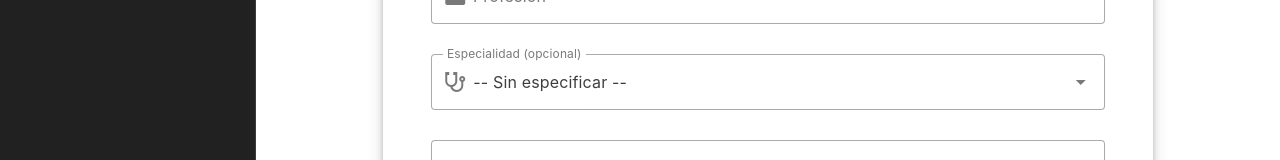
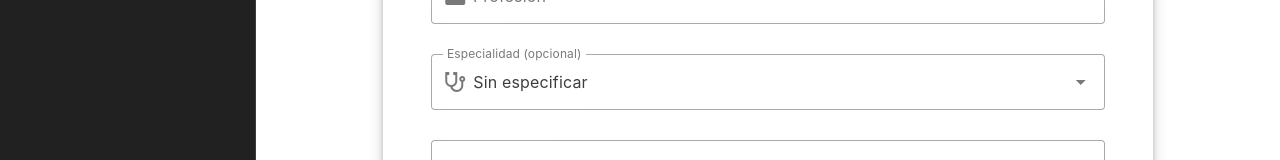
Before and after one commit to IronHack-2025/front-ironhealth, a Vue app: page /professionals in a window 1280 px wide. Shown: the part 268-428 px from the top of the page. Built offline with nearby package versions, Linux system fonts and the light colour scheme.

Commit message:
feat: update professions.json data structure and enhance AddProfessionalsForm with improved specialty handling(item text and item value)

```diff
--- a/src/assets/data/professions.json
+++ b/src/assets/data/professions.json
@@ -1,165 +1,469 @@
 {
   "professions": [
     {
-      "profession": "Médico",
+      "text": "Médico",
+      "code": "2001",
       "specialty": [
-        { "specialty-name": "Alergología" },
-        { "specialty-name": "Anestesiología y Reanimación" },
-        { "specialty-name": "Angiología y Cirugía Vascular" },
-        { "specialty-name": "Aparato Digestivo" },
-        { "specialty-name": "Cardiología" },
-        { "specialty-name": "Cirugía Cardiovascular" },
-        { "specialty-name": "Cirugía General y del Aparato Digestivo" },
-        { "specialty-name": "Cirugía Oral y Maxilofacial" },
-        { "specialty-name": "Cirugía Ortopédica y Traumatología" },
-        { "specialty-name": "Cirugía Pediátrica" },
-        { "specialty-name": "Cirugía Plástica, Estética y Reparadora" },
-        { "specialty-name": "Cirugía Torácica" },
-        { "specialty-name": "Dermatología Médico-Quirúrgica y Venereología" },
-        { "specialty-name": "Endocrinología y Nutrición" },
-        { "specialty-name": "Farmacología Clínica" },
-        { "specialty-name": "Geriatría" },
-        { "specialty-name": "Hematología y Hemoterapia" },
-        { "specialty-name": "Inmunología" },
-        { "specialty-name": "Medicina del Trabajo" },
-        { "specialty-name": "Medicina Familiar y Comunitaria" },
-        { "specialty-name": "Medicina Física y Rehabilitación" },
-        { "specialty-name": "Medicina Intensiva" },
-        { "specialty-name": "Medicina Interna" },
-        { "specialty-name": "Medicina Nuclear" },
-        { "specialty-name": "Medicina Preventiva y Salud Pública" },
-        { "specialty-name": "Nefrología" },
-        { "specialty-name": "Neumología" },
-        { "specialty-name": "Neurocirugía" },
-        { "specialty-name": "Neurología" },
-        { "specialty-name": "Obstetricia y Ginecología" },
-        { "specialty-name": "Oftalmología" },
-        { "specialty-name": "Oncología Médica" },
-        { "specialty-name": "Oncología Radioterápica" },
-        { "specialty-name": "Otorrinolaringología" },
-        { "specialty-name": "Pediatría y sus Áreas Específicas" },
-        { "specialty-name": "Psiquiatría" },
-        { "specialty-name": "Radiodiagnóstico" },
-        { "specialty-name": "Reumatología" },
-        { "specialty-name": "Urología" }
+        {
+          "specialty-name": "Alergología",
+          "specialty-code": "ALR"
+        },
+        {
+          "specialty-name": "Anestesiología y Reanimación",
+          "specialty-code": "ANR"
+        },
+        {
+          "specialty-name": "Angiología y Cirugía Vascular",
+          "specialty-code": "ANG"
+        },
+        {
+          "specialty-name": "Aparato Digestivo",
+          "specialty-code": "DIG"
+        },
+        {
+          "specialty-name": "Cardiología",
+          "specialty-code": "CAR"
+        },
+        {
+          "specialty-name": "Cirugía Cardiovascular",
+          "specialty-code": "CIC"
+        },
+        {
+          "specialty-name": "Cirugía General y del Aparato Digestivo",
+          "specialty-code": "CIG"
+        },
+        {
+          "specialty-name": "Cirugía Oral y Maxilofacial",
+          "specialty-code": "CIM"
+        },
+        {
+          "specialty-name": "Cirugía Ortopédica y Traumatología",
+          "specialty-code": "CIT"
+        },
+        {
+          "specialty-name": "Cirugía Pediátrica",
+          "specialty-code": "CIP"
+        },
+        {
+          "specialty-name": "Cirugía Plástica, Estética y Reparadora",
+          "specialty-code": "CPL"
+        },
+        {
+          "specialty-name": "Cirugía Torácica",
+          "specialty-code": "CTR"
+        },
+        {
+          "specialty-name": "Dermatología Médico-Quirúrgica y Venereología",
+          "specialty-code": "DER"
+        },
+        {
+          "specialty-name": "Endocrinología y Nutrición",
+          "specialty-code": "END"
+        },
+        {
+          "specialty-name": "Farmacología Clínica",
+          "specialty-code": "FAR"
+        },
+        {
+          "specialty-name": "Geriatría",
+          "specialty-code": "GER"
+        },
+        {
+          "specialty-name": "Hematología y Hemoterapia",
+          "specialty-code": "HEM"
+        },
+        {
+          "specialty-name": "Inmunología",
+          "specialty-code": "INM"
+        },
+        {
+          "specialty-name": "Medicina del Trabajo",
+          "specialty-code": "MTR"
+        },
+        {
+          "specialty-name": "Medicina Familiar y Comunitaria",
+          "specialty-code": "MFY"
+        },
+        {
+          "specialty-name": "Medicina Física y Rehabilitación",
+          "specialty-code": "MFR"
+        },
+        {
+          "specialty-name": "Medicina Intensiva",
+          "specialty-code": "MIN"
+        },
+        {
+          "specialty-name": "Medicina Interna",
+          "specialty-code": "MINR"
+        },
+        {
+          "specialty-name": "Medicina Nuclear",
+          "specialty-code": "MNU"
+        },
+        {
+          "specialty-name": "Medicina Preventiva y Salud Pública",
+          "specialty-code": "MSP"
+        },
+        {
+          "specialty-name": "Nefrología",
+          "specialty-code": "NEF"
+        },
+        {
+          "specialty-name": "Neumología",
+          "specialty-code": "NEUO"
+        },
+        {
+          "specialty-name": "Neurocirugía",
+          "specialty-code": "NEC"
+        },
+        {
+          "specialty-name": "Neurología",
+          "specialty-code": "NEU"
+        },
+        {
+          "specialty-name": "Obstetricia y Ginecología",
+          "specialty-code": "OBG"
+        },
+        {
+          "specialty-name": "Oftalmología",
+          "specialty-code": "OFT"
+        },
+        {
+          "specialty-name": "Oncología Médica",
+          "specialty-code": "ONM"
+        },
+        {
+          "specialty-name": "Oncología Radioterápica",
+          "specialty-code": "ONR"
+        },
+        {
+          "specialty-name": "Otorrinolaringología",
+          "specialty-code": "ORL"
+        },
+        {
+          "specialty-name": "Pediatría y sus Áreas Específicas",
+          "specialty-code": "PED"
+        },
+        {
+          "specialty-name": "Psiquiatría",
+          "specialty-code": "PSI"
+        },
+        {
+          "specialty-name": "Radiodiagnóstico",
+          "specialty-code": "RAD"
+        },
+        {
+          "specialty-name": "Reumatología",
+          "specialty-code": "REU"
+        },
+        {
+          "specialty-name": "Urología",
+          "specialty-code": "URO"
+        }
       ]
     },
     {
-      "profession": "Farmacéutico",
+      "text": "Farmacéutico",
+      "code": "2140",
       "specialty": [
-        { "specialty-name": "Análisis Clínicos" },
-        { "specialty-name": "Bioquímica Clínica" },
-        { "specialty-name": "Farmacia Hospitalaria" },
-        { "specialty-name": "Microbiología y Parasitología" },
-        { "specialty-name": "Radiofarmacia" }
+        {
+          "specialty-name": "Farmacia Clínica",
+          "specialty-code": "FAR-CLI"
+        },
+        {
+          "specialty-name": "Farmacia Hospitalaria",
+          "specialty-code": "FAR-HOSP"
+        },
+        {
+          "specialty-name": "Farmacia Industrial y Galénica",
+          "specialty-code": "FAR-IND"
+        },
+        {
+          "specialty-name": "Microbiología y Parasitología",
+          "specialty-code": "FAR-MIC"
+        },
+        {
+          "specialty-name": "Radiofarmacia",
+          "specialty-code": "FAR-RAD"
+        }
       ]
     },
     {
-      "profession": "Dentista (Odontólogo)",
+      "text": "Odontólogo (Dentista)",
+      "code": "2002",
       "specialty": [
-        { "specialty-name": "Odontología General" },
-        { "specialty-name": "Ortodoncia" },
-        { "specialty-name": "Odontopediatría" },
-        { "specialty-name": "Periodoncia" },
-        { "specialty-name": "Endodoncia" },
-        { "specialty-name": "Cirugía Bucal" },
-        { "specialty-name": "Prótesis Dentales" }
+        {
+          "specialty-name": "Odontología General",
+          "specialty-code": "ODO-GEN"
+        },
+        {
+          "specialty-name": "Ortodoncia",
+          "specialty-code": "ODO-ORT"
+        },
+        {
+          "specialty-name": "Odontopediatría",
+          "specialty-code": "ODO-PED"
+        },
+        {
+          "specialty-name": "Periodoncia",
+          "specialty-code": "ODO-PER"
+        },
+        {
+          "specialty-name": "Endodoncia",
+          "specialty-code": "ODO-END"
+        },
+        {
+          "specialty-name": "Cirugía Bucal",
+          "specialty-code": "ODO-CIR"
+        },
+        {
+          "specialty-name": "Prótesis Dentales",
+          "specialty-code": "ODO-PRO"
+        }
       ]
     },
     {
-      "profession": "Enfermero (Enfermería)",
+      "text": "Enfermero (Enfermería)",
+      "code": "2121",
       "specialty": [
-        { "specialty-name": "Enfermería Obstétrico-Ginecológica (Matrona)" },
-        { "specialty-name": "Enfermería de Salud Mental" },
-        { "specialty-name": "Enfermería del Trabajo" },
-        { "specialty-name": "Enfermería Pediátrica" },
-        { "specialty-name": "Enfermería Médico-Quirúrgica" },
-        { "specialty-name": "Enfermería Familiar y Comunitaria" },
-        { "specialty-name": "Enfermería Geriátrica" },
-        { "specialty-name": "Enfermería en Cuidados Críticos y Urgencias" }
+        {
+          "specialty-name": "Enfermería Médico-Quirúrgica",
+          "specialty-code": "ENF-MEQ"
+        },
+        {
+          "specialty-name": "Enfermería Obstétrico-Ginecológica (Matrona)",
+          "specialty-code": "ENF-MAT"
+        },
+        {
+          "specialty-name": "Enfermería de Salud Mental",
+          "specialty-code": "ENF-SALM"
+        },
+        {
+          "specialty-name": "Enfermería Pediátrica",
+          "specialty-code": "ENF-PED"
+        },
+        {
+          "specialty-name": "Enfermería Familiar y Comunitaria",
+          "specialty-code": "ENF-COM"
+        },
+        {
+          "specialty-name": "Enfermería Geriátrica",
+          "specialty-code": "ENF-GER"
+        },
+        {
+          "specialty-name": "Enfermería del Trabajo",
+          "specialty-code": "ENF-LAB"
+        },
+        {
+          "specialty-name": "Enfermería en Cuidados Críticos y Urgencias",
+          "specialty-code": "ENF-CUR"
+        }
       ]
     },
     {
-      "profession": "Fisioterapeuta",
+      "text": "Fisioterapeuta",
+      "code": "2152",
       "specialty": [
-        { "specialty-name": "Fisioterapia Traumatológica" },
-        { "specialty-name": "Fisioterapia Neurológica" },
-        { "specialty-name": "Fisioterapia Respiratoria" },
-        { "specialty-name": "Fisioterapia Pediátrica" },
-        { "specialty-name": "Fisioterapia Geriátrica" },
-        { "specialty-name": "Fisioterapia Deportiva" }
+        {
+          "specialty-name": "Fisioterapia Traumatológica",
+          "specialty-code": "FIS-MSC"
+        },
+        {
+          "specialty-name": "Fisioterapia Neurológica",
+          "specialty-code": "FIS-NEU"
+        },
+        {
+          "specialty-name": "Fisioterapia Respiratoria",
+          "specialty-code": "fFIS-RES"
+        },
+        {
+          "specialty-name": "Fisioterapia Pediátrica",
+          "specialty-code": "FIS-PED"
+        },
+        {
+          "specialty-name": "Fisioterapia Geriátrica",
+          "specialty-code": "FIS-GER"
+        },
+        {
+          "specialty-name": "Fisioterapia Deportiva",
+          "specialty-code": "FIS-DEP"
+        }
       ]
     },
     {
-      "profession": "Terapeuta ocupacional",
+      "text": "Terapeuta ocupacional",
+      "code": "2156",
       "specialty": [
-        { "specialty-name": "Terapia Ocupacional en Salud Mental" },
-        { "specialty-name": "Terapia Ocupacional en Pediatría" },
-        { "specialty-name": "Terapia Ocupacional Geriátrica" },
-        { "specialty-name": "Terapia Ocupacional en Rehabilitación Física" }
+        {
+          "specialty-name": "Terapia Ocupacional Geriátrica",
+          "specialty-code": "TOC-GER"
+        },
+        {
+          "specialty-name": "Terapia Ocupacional Neurológica",
+          "specialty-code": "TOC-NEU"
+        },
+        {
+          "specialty-name": "Terapia Ocupacional en Salud Mental",
+          "specialty-code": "TOC-SALM"
+        },
+        {
+          "specialty-name": "Terapia Ocupacional en Pediatría",
+          "specialty-code": "TOC-PED"
+        },
+        {
+          "specialty-name": "Terapia Ocupacional en Rehabilitación Física",
+          "specialty-code": "TOC-REF"
+        }
       ]
     },
     {
-      "profession": "Podólogo",
+      "text": "Podólogo",
+      "code": "2157",
       "specialty": [
-        { "specialty-name": "Podología General" },
-        { "specialty-name": "Podología Deportiva" },
-        { "specialty-name": "Podología Pediátrica" },
-        { "specialty-name": "Cirugía Podológica" }
+        {
+          "specialty-name": "Podología General",
+          "specialty-code": "POD-GEN"
+        },
+        {
+          "specialty-name": "Podología Deportiva",
+          "specialty-code": "POD-DEP"
+        },
+        {
+          "specialty-name": "Podología Pediátrica",
+          "specialty-code": "POD-PED"
+        },
+        {
+          "specialty-name": "Cirugía Podológica",
+          "specialty-code": "POD-QUI"
+        }
       ]
     },
     {
-      "profession": "Óptico-optometrista",
+      "text": "Óptico-optometrista",
+      "code": "2155",
       "specialty": [
-        { "specialty-name": "Optometría Clínica" },
-        { "specialty-name": "Optometría Pediátrica" },
-        { "specialty-name": "Contactología" },
-        { "specialty-name": "Baja Visión" }
+        {
+          "specialty-name": "Optometría Clínica",
+          "specialty-code": "OPT-CLI"
+        },
+        {
+          "specialty-name": "Optometría Pediátrica",
+          "specialty-code": "OPT-PED"
+        },
+        {
+          "specialty-name": "Contactología",
+          "specialty-code": "OPT-CON"
+        },
+        {
+          "specialty-name": "Baja Visión y Rehabilitación Visual",
+          "specialty-code": "OPT-REB"
+        }
       ]
     },
     {
-      "profession": "Logopeda",
+      "text": "Logopeda",
+      "code": "2154",
       "specialty": [
-        { "specialty-name": "Logopedia Infantil" },
-        { "specialty-name": "Logopedia en Trastornos del Lenguaje" },
-        { "specialty-name": "Logopedia en Disfagia" },
-        { "specialty-name": "Logopedia en Voz y Foniatría" }
+        {
+          "specialty-name": "Logopedia en Trastornos del Lenguaje",
+          "specialty-code": "LOG-LEN"
+        },
+        {
+          "specialty-name": "Logopedia en Disfagia",
+          "specialty-code": "LOG-DIS"
+        },
+        {
+          "specialty-name": "Logopedia Infantil",
+          "specialty-code": "LOG-INF"
+        },
+        {
+          "specialty-name": "Logopedia en Daño Neurológico",
+          "specialty-code": "LOG-NEU"
+        },
+        {
+          "specialty-name": "Logopedia de la Voz y Foniatría",
+          "specialty-code": "LOG-VOZ"
+        }
       ]
     },
     {
-      "profession": "Dietista-nutricionista",
+      "text": "Dietista-nutricionista",
+      "code": "2153",
       "specialty": [
-        { "specialty-name": "Nutrición Clínica" },
-        { "specialty-name": "Nutrición Comunitaria y Salud Pública" },
-        { "specialty-name": "Nutrición Deportiva" },
-        { "specialty-name": "Nutrición Pediátrica" },
-        { "specialty-name": "Nutrición Geriátrica" }
+        {
+          "specialty-name": "Nutrición Clínica",
+          "specialty-code": "NUT-CLI"
+        },
+        {
+          "specialty-name": "Nutrición Deportiva",
+          "specialty-code": "NUT-DEP"
+        },
+        {
+          "specialty-name": "Nutrición Comunitaria y Salud Pública",
+          "specialty-code": "NUT-PUB"
+        }
       ]
     },
     {
-      "profession": "Especialista en Análisis Clínicos",
+      "text": "Especialista en Análisis Clínicos",
+      "code": "2159-1",
       "specialty": [
-        { "specialty-name": "Hematología de Laboratorio" },
-        { "specialty-name": "Bioquímica Clínica" },
-        { "specialty-name": "Microbiología Clínica" },
-        { "specialty-name": "Inmunología Clínica" }
+        {
+          "specialty-name": "Hematología de Laboratorio",
+          "specialty-code": "ANA-HEM"
+        },
+        {
+          "specialty-name": "Bioquímica Clínica",
+          "specialty-code": "ANA-BIO"
+        },
+        {
+          "specialty-name": "Microbiología Clínica",
+          "specialty-code": "ANA-MIC"
+        },
+        {
+          "specialty-name": "Inmunología Clínica",
+          "specialty-code": "ANA-INM"
+        }
       ]
     },
     {
-      "profession": "Especialista en Bioquímica Clínica",
+      "text": "Especialista en Bioquímica Clínica",
+      "code": "2159-2",
       "specialty": [
-        { "specialty-name": "Metabolismo y Nutrición" },
-        { "specialty-name": "Genética Bioquímica" },
-        { "specialty-name": "Bioquímica Molecular Clínica" }
+        {
+          "specialty-name": "Metabolismo y Nutrición",
+          "specialty-code": "BIO-MET"
+        },
+        {
+          "specialty-name": "Genética Bioquímica",
+          "specialty-code": "BIO-GEN"
+        },
+        {
+          "specialty-name": "Bioquímica Molecular Clínica",
+          "specialty-code": "BIO-MOL"
+        }
       ]
     },
     {
-      "profession": "Psicólogo general sanitario",
+      "text": "Psicólogo general sanitario",
+      "code": "2293",
       "specialty": [
-        { "specialty-name": "Psicología Clínica" },
-        { "specialty-name": "Psicología de la Salud" },
-        { "specialty-name": "Psicoterapia" },
-        { "specialty-name": "Neuropsicología" }
+        {
+          "specialty-name": "Psicología Clínica",
+          "specialty-code": "PSI-CLI"
+        },
+        {
+          "specialty-name": "Psicología Infanto-Juvenil",
+          "specialty-code": "PSI-INF"
+        },
+        {
+          "specialty-name": "Psicología de la Salud",
+          "specialty-code": "PSI-SAL"
+        },
+        {
+          "specialty-name": "Neuropsicología",
+          "specialty-code": "PSI-NEU"
+        }
       ]
     }
   ]
--- a/src/components/AddProfessionalsForm.vue
+++ b/src/components/AddProfessionalsForm.vue
@@ -11,7 +11,7 @@
               <v-row>
                 <v-col cols="12" md="6">
                   <v-text-field
-                    v-model="form.firstName"
+                    v-model="form.name"
                     label="Nombre"
                     prepend-inner-icon="mdi-account"
                     :rules="[rules.required, rules.acceptedLength]"
@@ -35,6 +35,8 @@
                 label="Profesión"
                 prepend-inner-icon="mdi-briefcase"
                 :items="professionsList"
+                item-title="title"
+                item-value="value"
                 :rules="[rules.required]"
                 variant="outlined"
                 class="mt-2"
@@ -45,6 +47,8 @@
                 label="Especialidad (opcional)"
                 prepend-inner-icon="mdi-stethoscope"
                 :items="specialtiesList"
+                item-title="title"
+                item-value="value"
                 variant="outlined"
                 class="mt-2"
               />
@@ -58,7 +62,7 @@
                 class="mt-2"
               />
               <v-text-field
-                v-model="form.professionLicenseNumber"
+                v-model="form.professionLicenceNumber"
                 label="Número Colegiado (opcional)"
                 prepend-inner-icon="mdi-card-account-details"
                 variant="outlined"
@@ -87,21 +91,32 @@ import professionsData from '@/assets/data/professions.json'
 
 const formRef = ref(null)
 const isValid = ref(false)
-const selectedProfession = ref(null)
-const selectedSpecialty = ref('-- Sin especificar --')
+const selectedProfession = ref(null) // code
+const selectedSpecialty = ref("Sin especificar") // specialty-code
 
-const professionsList = professionsData.professions.map((p) => p.profession)
+// Lista de profesiones: muestra text, guarda code
+const professionsList = professionsData.professions.map((p) => ({
+  title: p.text,
+  value: p.code,
+}))
+
+// Lista de especialidades según profesión seleccionada
 const specialtiesList = computed(() => {
   if (!selectedProfession.value) return []
   const professionObj = professionsData.professions.find(
-    (p) => p.profession === selectedProfession.value,
+    (p) => p.code === selectedProfession.value,
   )
-  const specialties = professionObj ? professionObj.specialty.map((s) => s['specialty-name']) : []
-  return ['-- Sin especificar --', ...specialties]
+  if (!professionObj || !professionObj.specialty) return []
+  return [{title: "Sin especificar", value: ""},
+    ...professionObj.specialty.map((s) => ({
+      title: s['specialty-name'],
+      value: s['specialty-code'],
+    })),
+  ]
 })
 
 watch(selectedProfession, () => {
-  selectedSpecialty.value = '-- Sin especificar --'
+  selectedSpecialty.value = ""
 })
 
 const form = reactive({
@@ -126,10 +141,10 @@ const submitForm = async () => {
   }
 
   const formData = {
-    name: form.firstName,
+    name: form.name,
     surname: form.surname,
     profession: selectedProfession.value,
-    specialty: selectedSpecialty.value === '-- Sin especificar --' ? '' : selectedSpecialty.value,
+    specialty: selectedSpecialty.value,
     email: form.email,
     professionLicenceNumber: form.professionLicenceNumber,
   }
```
Also changed, not shown: 1 other file (tests, documents, lock files or other folders).
